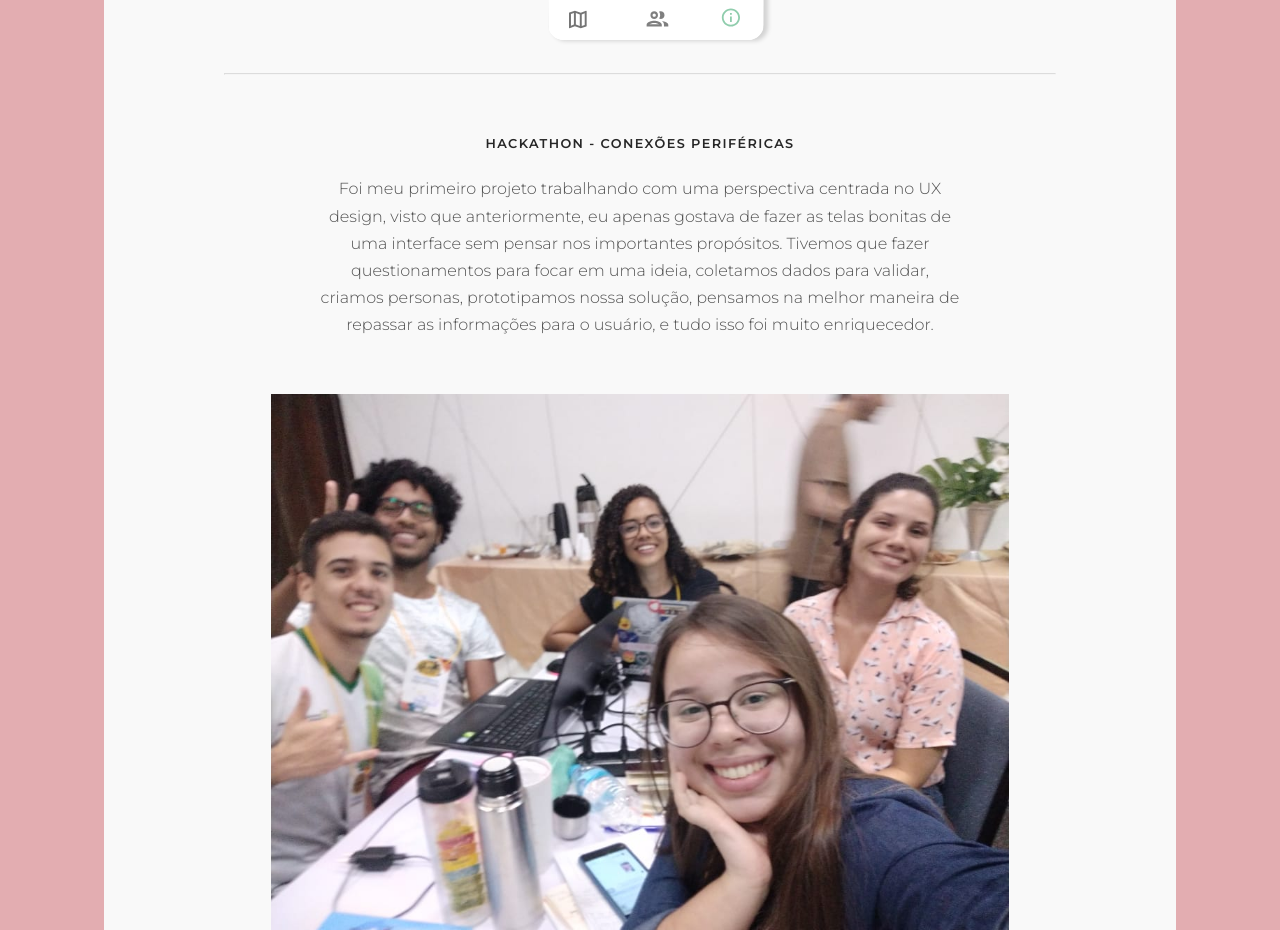
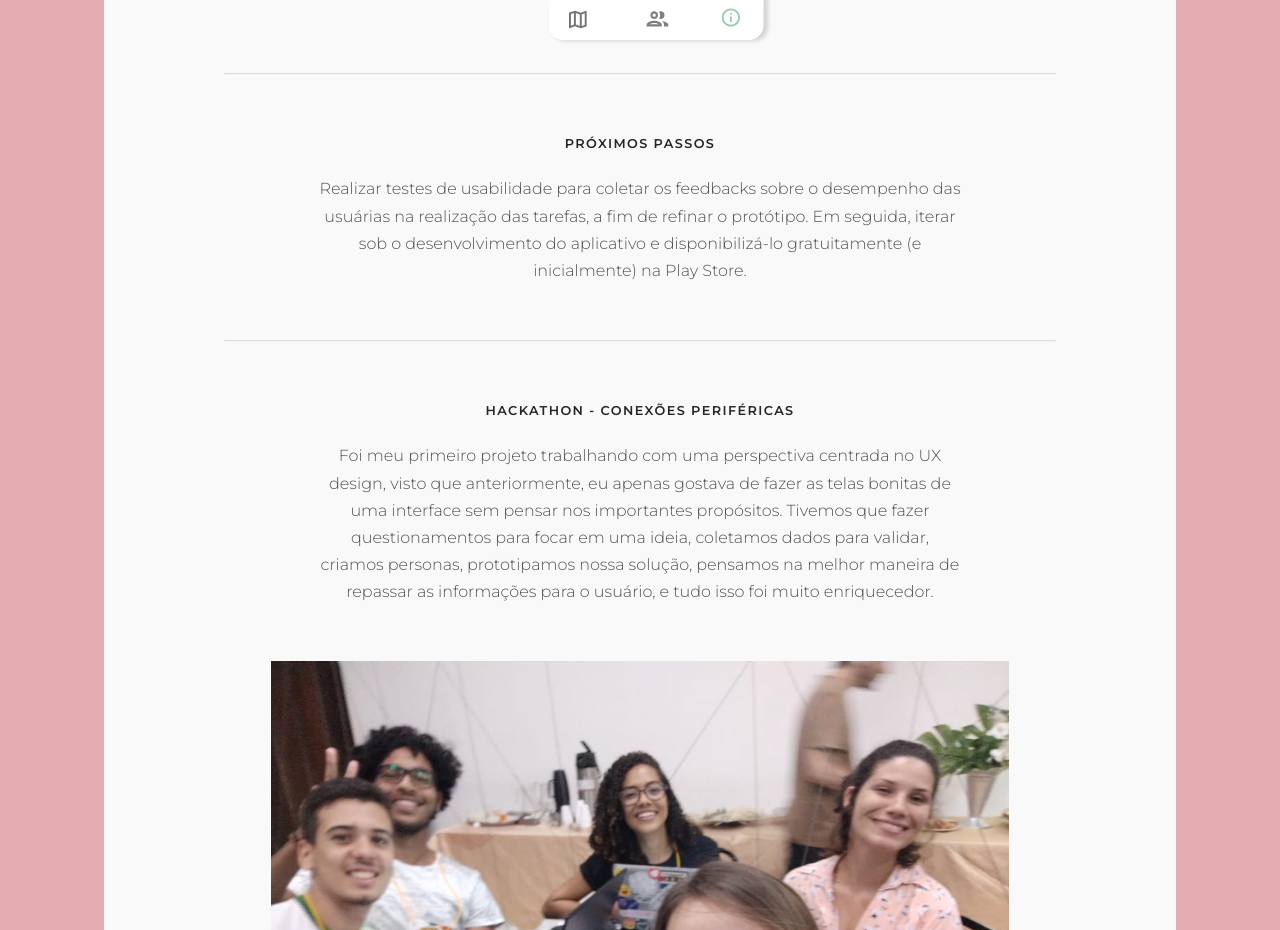
Before and after one commit to thaysagomes/portfolio, a React (Create React App) app: page /mainhas in a window 1280 px wide. Shown: the part 5900-6830 px from the top of the page. Built offline with nearby package versions, Linux system fonts and the light colour scheme.

Commit message:
atualização

```diff
--- a/src/pages/design/mainhas/Mainhas.js
+++ b/src/pages/design/mainhas/Mainhas.js
@@ -89,6 +89,10 @@ export default class Mainhas extends Component {
 
           <hr className="line"/>
 
+          <h3 className="section-title">Próximos passos</h3>
+          <p className="mainhas-process">Realizar testes de usabilidade para coletar os feedbacks sobre o desempenho das usuárias na realização das tarefas, a fim de refinar o protótipo. Em seguida, iterar sob o desenvolvimento do aplicativo e disponibilizá-lo gratuitamente (e inicialmente) na Play Store.</p>
+          <hr className="line"/>
+
           <h3 className="section-title">Hackathon - Conexões Periféricas</h3>
           <p className="mainhas-process">Foi meu primeiro projeto trabalhando com uma perspectiva centrada no UX design, visto que anteriormente, eu apenas gostava de fazer as telas bonitas de uma interface sem pensar nos importantes propósitos. Tivemos que
           fazer questionamentos para focar em uma ideia, coletamos dados para validar, criamos personas, prototipamos nossa solução, pensamos na melhor maneira de repassar as informações para o usuário, e tudo isso foi muito enriquecedor.</p>
--- a/src/pages/design/visumed/Visumed.js
+++ b/src/pages/design/visumed/Visumed.js
@@ -111,6 +111,10 @@ export default class Visumed extends Component {
             </div>
             <hr className="line1"/>
 
+            <h3 className="section-title">Próximos passos</h3>
+              <p className="visumed-process">Realizar testes de usabilidade para coletar os feedbacks sobre o desempenho dos usuários na realização das tarefas, a fim de refinar o protótipo. Em seguida, iterar sob o desenvolvimento do aplicativo e disponibilizá-lo gratuitamente (e inicialmente) na Play Store.</p>
+            <hr className="line1"/>
+
             <h3 className="section-title">Campus Mobile</h3>
             <p className="visumed-process">A Campus foi um momento onde pudemos aprimorar nosso projeto com boas ideias, a partir da mentoria de especialistas
             no assunto. E principalmente, onde pudemos sermos ouvidos e onde colocamos nossa perspectiva para o mundo, buscando promover a qualidade de vida
--- a/src/pages/home/home.scss
+++ b/src/pages/home/home.scss
@@ -140,8 +140,8 @@ $bg-container: #F9F9F9;
     .project {
                 // max-height: 20.1rem;
                 // max-width: 19.3rem;
-                                    min-width: 100%;
-                    min-height: 100%;
+                max-width: 100%;
+                max-height: 100%;
                 position: relative;
                 margin: 0.5rem;
 
```
